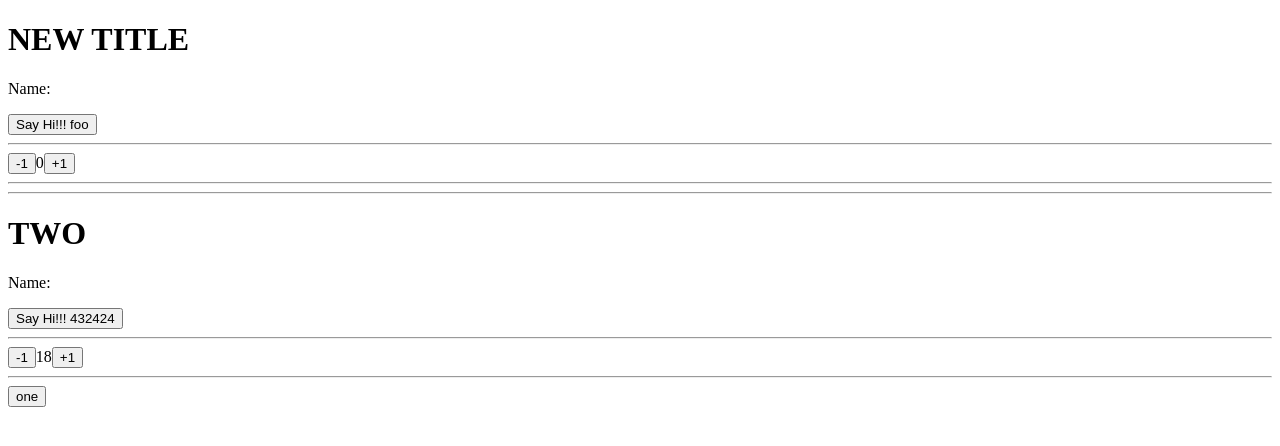
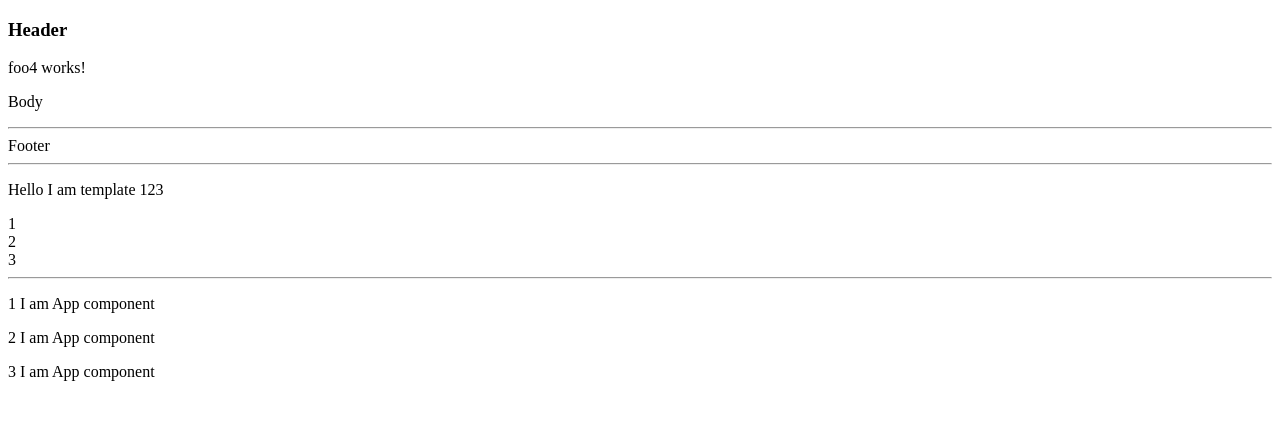
Before and after one commit to avkatlant/angular-fist-app, an Angular app: page / in a window 1280 px wide. Shown: the top 446 px of the page. Built offline with nearby package versions, Linux system fonts and the light colour scheme.

Commit message:
ng-template, ng-content, ng-container, *ngTemplateOutlet, context лайфхаки. Angular

```diff
--- a/src/app/app.component.html
+++ b/src/app/app.component.html
@@ -1,8 +1,9 @@
-<app-foo3 title="new title"></app-foo3>
+<app-foo4 [template]="ref">
+  <h3 class="header">Header</h3>
+  <p class="body">Body</p>
+  <footer class="footer">Footer</footer>
+</app-foo4>
 
-<hr>
-
-<app-foo3 (sayHi)="onSayHi($event)" [(counter)]="age" [fooBar]="'432424'"
-          [title]="expression ? 'one' : 'two'"></app-foo3>
-
-<button (click)="expression = !expression">{{!expression ? 'one' : 'two'}}</button>
+<ng-template #ref let-element>
+  <p>{{element}} I am App component</p>
+</ng-template>
--- a/src/app/app.module.ts
+++ b/src/app/app.module.ts
@@ -8,6 +8,7 @@ import { FormsModule } from '@angular/forms';
 import { FooComponent } from './components/foo/foo.component';
 import { Foo2Component } from './components/foo2/foo2.component';
 import { Foo3Component } from './components/foo3/foo3.component';
+import { Foo4Component } from './components/foo4/foo4.component';
 
 @NgModule({
   declarations: [
@@ -16,6 +17,7 @@ import { Foo3Component } from './components/foo3/foo3.component';
     FooComponent,
     Foo2Component,
     Foo3Component,
+    Foo4Component,
 
   ],
   imports: [
--- /dev/null
+++ b/src/app/components/foo4/foo4.component.html
@@ -0,0 +1,31 @@
+<ng-content select=".header"></ng-content>
+
+<p>foo4 works!</p>
+
+<ng-content></ng-content>
+
+<hr>
+
+<ng-content select="footer"></ng-content>
+
+<hr>
+
+<ng-template #ref let-number="foo" let-prefix>
+  <p>{{prefix}} I am template {{number}}</p>
+</ng-template>
+
+<ng-container *ngTemplateOutlet="ref; context: {foo: 123, $implicit: 'Hello'}"></ng-container>
+
+<ng-container *ngIf="true">
+  <div *ngFor="let item of [1, 2, 3]">{{item}}</div>
+</ng-container>
+
+<hr>
+
+<ng-template #defaultTemplate let-element>
+  <p>{{element}} I am template</p>
+</ng-template>
+
+<div *ngFor="let item of [1, 2, 3]">
+  <ng-container *ngTemplateOutlet="template || defaultTemplate; context: {$implicit: item}"></ng-container>
+</div>
```
Also changed, not shown: src/app/components/foo4/foo4.component.ts (added, +13 -0 lines), src/app/components/foo4/foo4.component.scss (added), 1 other file (tests, documents, lock files or other folders).
